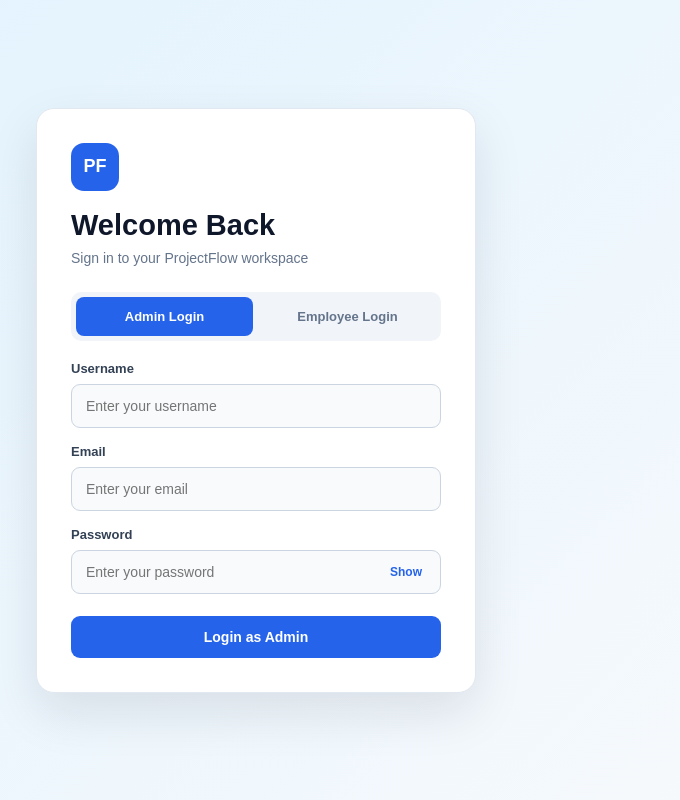
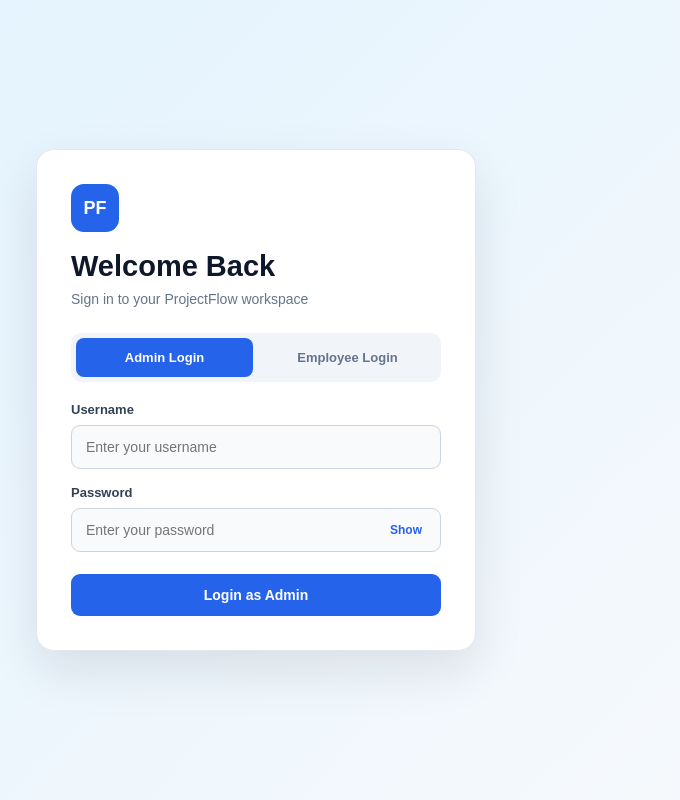
Before and after one commit to shahriarhossain00/Final_ProjectFlow, a React (Vite) app in the folder login/: page / in a window 1280 px wide. Shown: the whole page, without its empty margins (384-1064 px from the left). Built offline with nearby package versions, Linux system fonts and the light colour scheme; no server answers.

Commit message:
Remove admin email field from login

```diff
--- a/login/src/components/CreateProject.jsx
+++ b/login/src/components/CreateProject.jsx
@@ -125,7 +125,7 @@ function CreateProject({
 
       console.log("Create Project Request:", payload);
 
-      const savedProject = await createProject(payload);
+      const savedProject = await createProject(payload); //project create
 
       console.log("Create Project Response:", savedProject);
 
@@ -189,6 +189,7 @@ function CreateProject({
     setEditingBusy(true);
 
     try {
+      //edit
       const savedProject = await updateProject(editingProject.id, {
         name,
         description: editedDescription.trim(),
--- a/login/src/components/Login.jsx
+++ b/login/src/components/Login.jsx
@@ -14,7 +14,7 @@ function Login({
 }) {
   const [mode, setMode] = useState(initialMode);
   const [username, setUsername] = useState("");
-  const [email, setEmail] = useState("");
+
   const [password, setPassword] = useState("");
   const [showPassword, setShowPassword] = useState(false);
   const [loading, setLoading] = useState(false);
@@ -27,7 +27,6 @@ function Login({
     setMode(nextMode);
     setError("");
     setUsername("");
-    setEmail("");
     setPassword("");
     setShowPassword(false);
   };
@@ -196,24 +195,6 @@ function Login({
             required
           />
 
-          {/* Admin Email */}
-          {mode === "admin" && (
-            <>
-              <label htmlFor="email">Email</label>
-
-              <input
-                id="email"
-                type="email"
-                autoComplete="email"
-                placeholder="Enter your email"
-                value={email}
-                onChange={(event) => setEmail(event.target.value)}
-                disabled={loading}
-                required
-              />
-            </>
-          )}
-
           {/* Password */}
           <label htmlFor="password">Password</label>
 
--- a/login/src/employee/EmployeeDashboard.css
+++ b/login/src/employee/EmployeeDashboard.css
@@ -471,3 +471,19 @@
   height: 100%;
   object-fit: cover;
 }
+.employee-top-avatar,
+.employee-avatar {
+  display: flex;
+  align-items: center;
+  justify-content: center;
+  flex-shrink: 0;
+  border-radius: 50%;
+  overflow: hidden;
+}
+
+.employee-avatar-image {
+  display: block;
+  width: 100%;
+  height: 100%;
+  object-fit: cover;
+}
```
